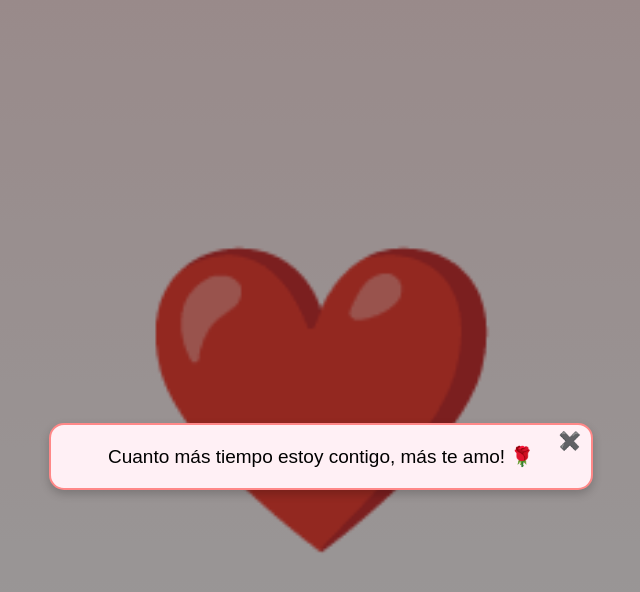
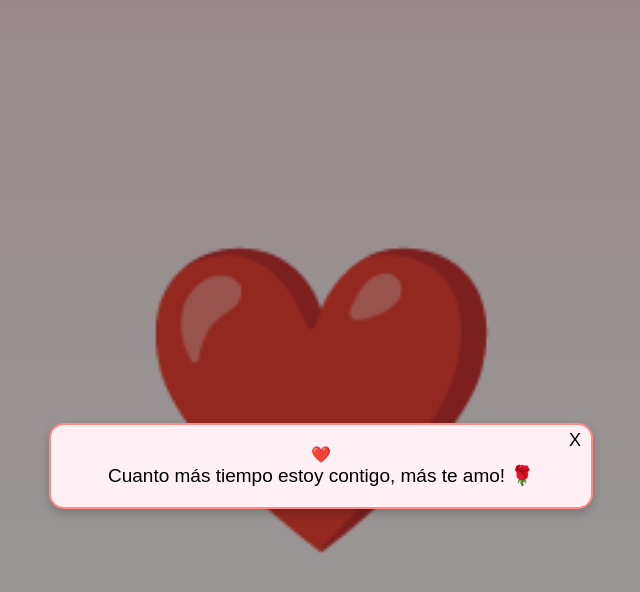
Before and after one commit to enriqueDN/Carta, a plain HTML site: page index.html in a window 1280 px wide. Both pictures are taken after a click on the button "❤️". Shown: the whole page, without its empty margins (319-959 px from the left). Drawn offline with Linux system fonts and the light colour scheme.

Commit message:
Update index.html

```diff
--- a/index.html
+++ b/index.html
@@ -1,11 +1,13 @@
 <!DOCTYPE html>
 <html lang="es">
+
 <head>
   <meta charset="UTF-8" />
   <meta name="viewport" content="width=device-width, initial-scale=1.0" />
-  <title>❤️ Carta para Ti ❤️</title>
+  <title>❤️ Para Ti ❤️</title>
   <link rel="stylesheet" href="style.css" />
 </head>
+
 <body>
   <div class="overlay hidden" id="overlay"></div>
 
@@ -13,9 +15,11 @@
     <button id="heartButton" class="heart">❤️</button>
 
     <div id="messageBox" class="hidden">
-      <span id="closeBtn">✖️</span>
+      <div class="heart-decorator">❤️</div>
+      <span id="closeBtn" class="close-circle">X</span>
       <p id="messageText"></p>
       <div id="spotifyEmbed" class="hidden"></div>
+      <div id="mediaEmbed" class="hidden"></div>
     </div>
 
     <div id="heartParticles"></div>
@@ -23,4 +27,5 @@
 
   <script src="script.js"></script>
 </body>
+
 </html>
```
